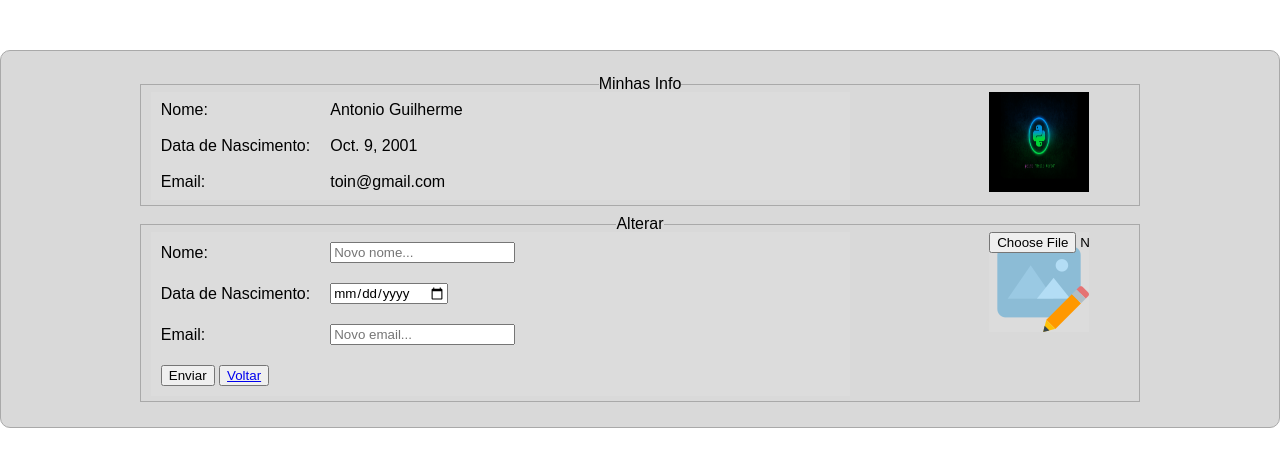
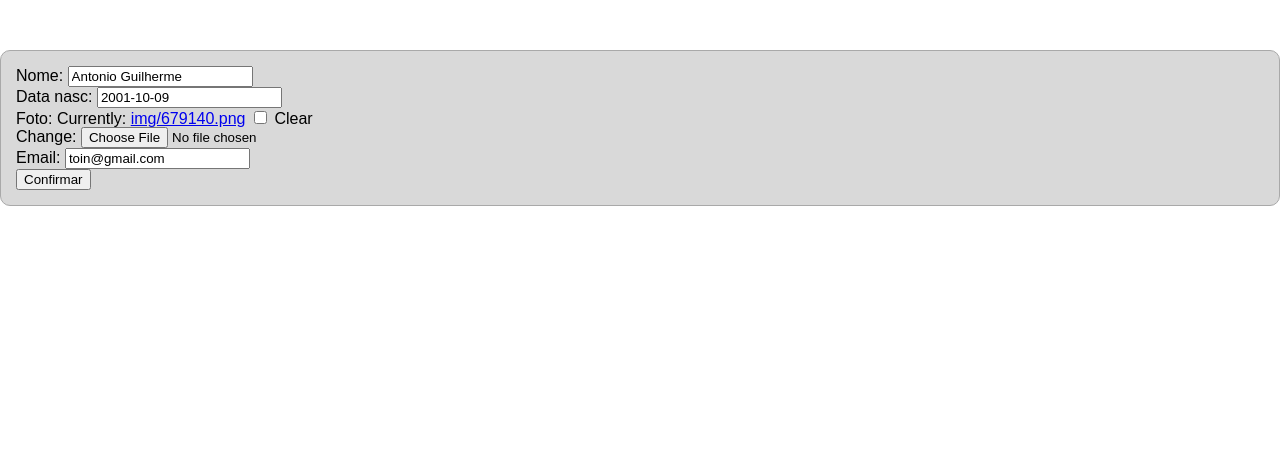
Before and after one commit to rafaelleonan/projeto-django-e-vuejs, a Django app: page /lista/alterar/17 in a window 1280 px wide. Shown: the part 75-542 px from the top of the page. Run offline with Django 3.2, Linux system fonts and the light colour scheme; data comes from the database, SQL or seed files in the repository; both versions use the stored data as it was after the commit.

Commit message:
Cadastrando, Listando, Editando e Apagando OK! Falta apenas o css

```diff
--- a/homepage/templates/alterar.html
+++ b/homepage/templates/alterar.html
@@ -3,43 +3,10 @@
 
 {% block main %}
 <fieldset class="fieldset-info">
-    <legend>Minhas Info</legend>
-    <table class="tabela-alterar">
-        <tr>
-            <td>Nome:</td><td>{{ usuario.nome }}</td>
-        </tr>
-        <tr>
-            <td>Data de Nascimento:</td><td>{{ usuario.data_nasc }}</td>
-        </tr>
-        <tr>
-            <td>Email:</td><td>{{ usuario.email }}</td>
-        </tr>
-    </table>
-    <div class="div-img">
-        <img src="{{ usuario.foto.url }}" alt="Foto perfil" class="img-perfil"/>
-    </div>
-</fieldset>
-<fieldset class="fieldset-info">
-    <legend>Alterar</legend>
-    <table class="tabela-alterar">
-        <tr>
-            <td>Nome:</td><td><input type="text" placeholder="Novo nome..."/></td>
-        </tr>
-        <tr>
-            <td>Data de Nascimento:</td><td><input type="date"/></td>
-        </tr>
-        <tr>
-            <td>Email:</td><td><input type="email" placeholder="Novo email..."/></td>
-        </tr>
-        <tr>
-            <td>
-                <button type="submit">Enviar</button>
-                <button><a href="/lista">Voltar</a></button>
-            </td>
-        </tr>
-    </table>
-    <div class="div-img">
-        <input type="file" class="img-perfil"/>
-    </div>
+    <form enctype="multipart/form-data" method="POST">
+        {% csrf_token %}
+        {{ form.as_p }}
+        <input type="submit" value="Confirmar"/>
+    </form>
 </fieldset>
 {% endblock %}
--- a/homepage/views.py
+++ b/homepage/views.py
@@ -18,7 +18,7 @@ def cadastro(request):
         if form.is_valid():
             print(form.cleaned_data.get("foto"))
             form.save()
-            return redirect('/')
+            return redirect('/lista')
         else:
             return render(request, "cadastro.html", {"form":form})
     else:
@@ -27,4 +27,14 @@ def cadastro(request):
 
 def alterar(request, id):
     usuario = get_object_or_404(Usuario, pk=id)
-    return render(request, "alterar.html", {"usuario":usuario})
+    form = FormUsuario(instance=usuario)
+    if request.method == 'POST':
+        form = FormUsuario(request.POST, request.FILES, instance=usuario)
+        if(form.is_valid()):
+            usuario.save()
+            return redirect('/lista')
+        else:
+            return render(request, 'alterar.html', {'form': form, 'usuario':usuario})
+
+    else:
+        return render(request, 'alterar.html', {'form': form, 'usuario':usuario})
--- a/static/css/style.css
+++ b/static/css/style.css
@@ -60,7 +60,7 @@ table.tabela tr:hover{
     background-color: steelblue;
     color:whitesmoke;
 }
-table.tabela-alterar{
+/* table.tabela-alterar{
     position: relative;
     width: 70%;
     display:inline-block;
@@ -103,3 +103,8 @@ input[type="file"].img-perfil{
     height: 100px;
     background-image: url('../img/default.png');
 }
+input[type="text"], [type="email"], [type="date"]{
+    width: 100%;
+    padding:5px;
+    border: 0px;
+} */
```
Also changed, not shown: db.sqlite3, media/img/679140.png (added), media/img/cabeça_mVhd4dT.jpg (added), media/img/cabeça_t9Mu4nC.jpg (added).
